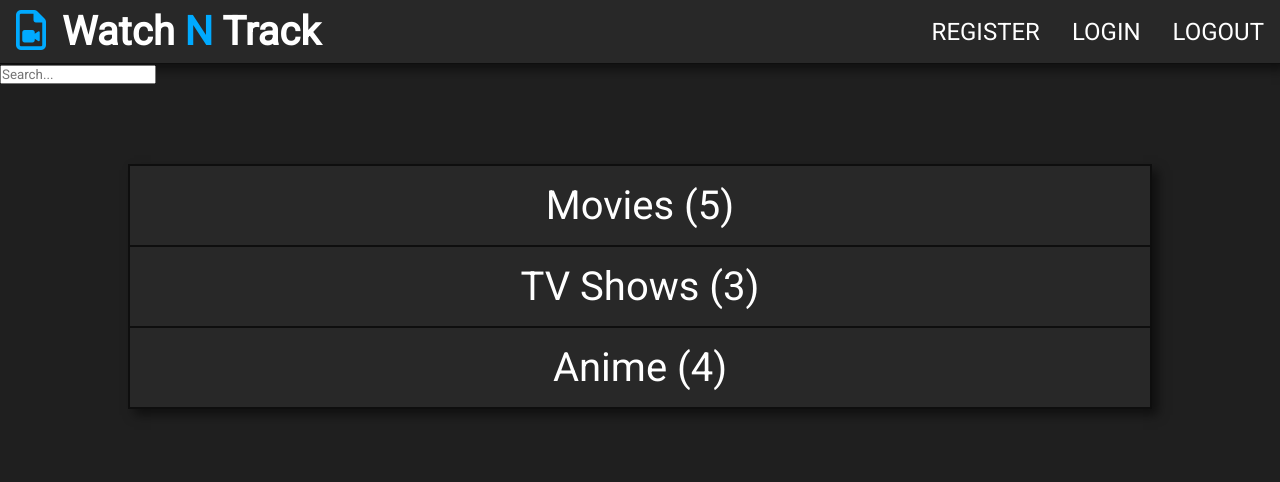
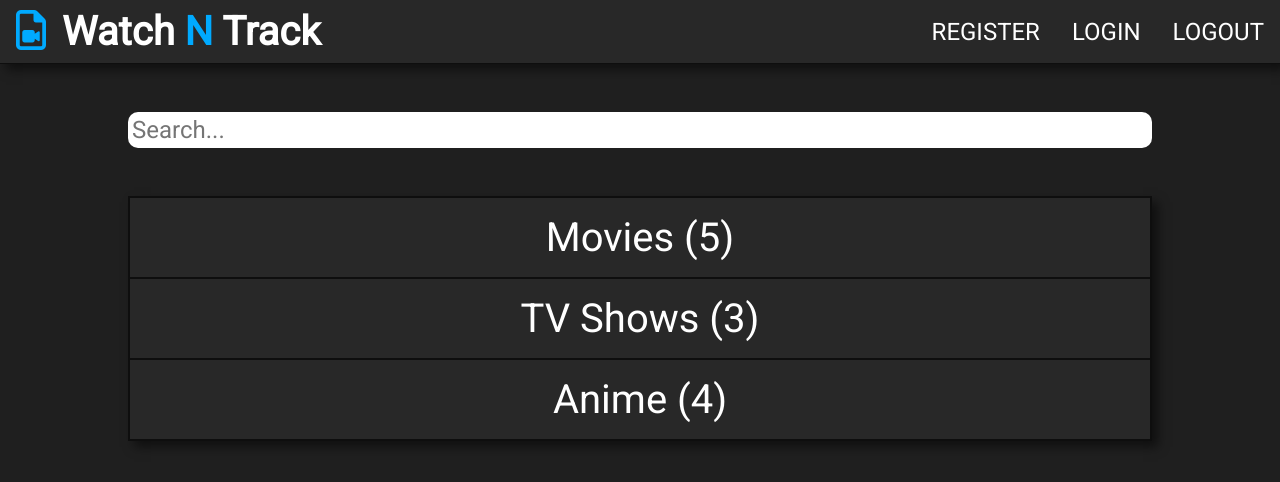
Before and after one commit to cburnjohnson/watch-n-track, a React (Create React App) app in the folder client/: page / in a window 1280 px wide. Shown: the top 482 px of the page. Built offline with nearby package versions, Linux system fonts and the light colour scheme.

Commit message:
initial search bar styling

```diff
--- a/client/src/components/layout/SearchBar.js
+++ b/client/src/components/layout/SearchBar.js
@@ -21,6 +21,7 @@ const SearchBar = () => {
     return (
         <form>
             <input
+                className="search-bar"
                 ref={text}
                 type="text"
                 onChange={onChange}
--- a/client/src/style.css
+++ b/client/src/style.css
@@ -17,7 +17,7 @@ body i {
 
 /* List Styling */
 .watched-list {
-    margin: 5rem auto;
+    margin: 0 auto;
     width: 80%;
     border: 1px solid #0e0e0e;
     -webkit-box-shadow: 6px 6px 10px 0px rgba(0, 0, 0, 0.5);
@@ -167,3 +167,14 @@ nav ul li a {
 nav ul li a:hover {
     color: #00aaff;
 }
+
+/* Search Bar  */
+.search-bar {
+    margin: 3rem auto 3rem auto;
+    display: block;
+    width: 80%;
+    border-radius: 10px;
+    border: none;
+    font-size: 1.5rem;
+    padding: 0.25rem;
+}
```
